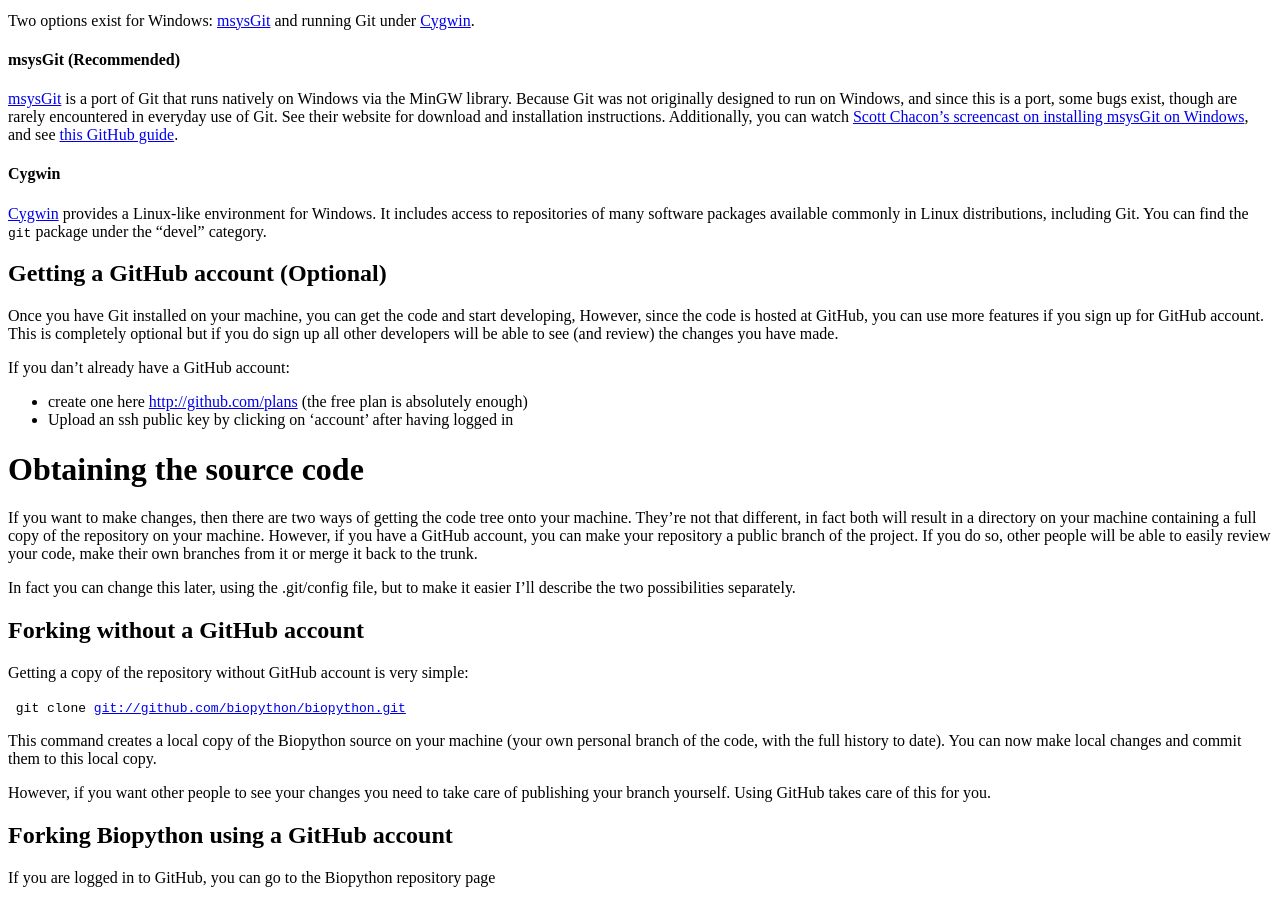
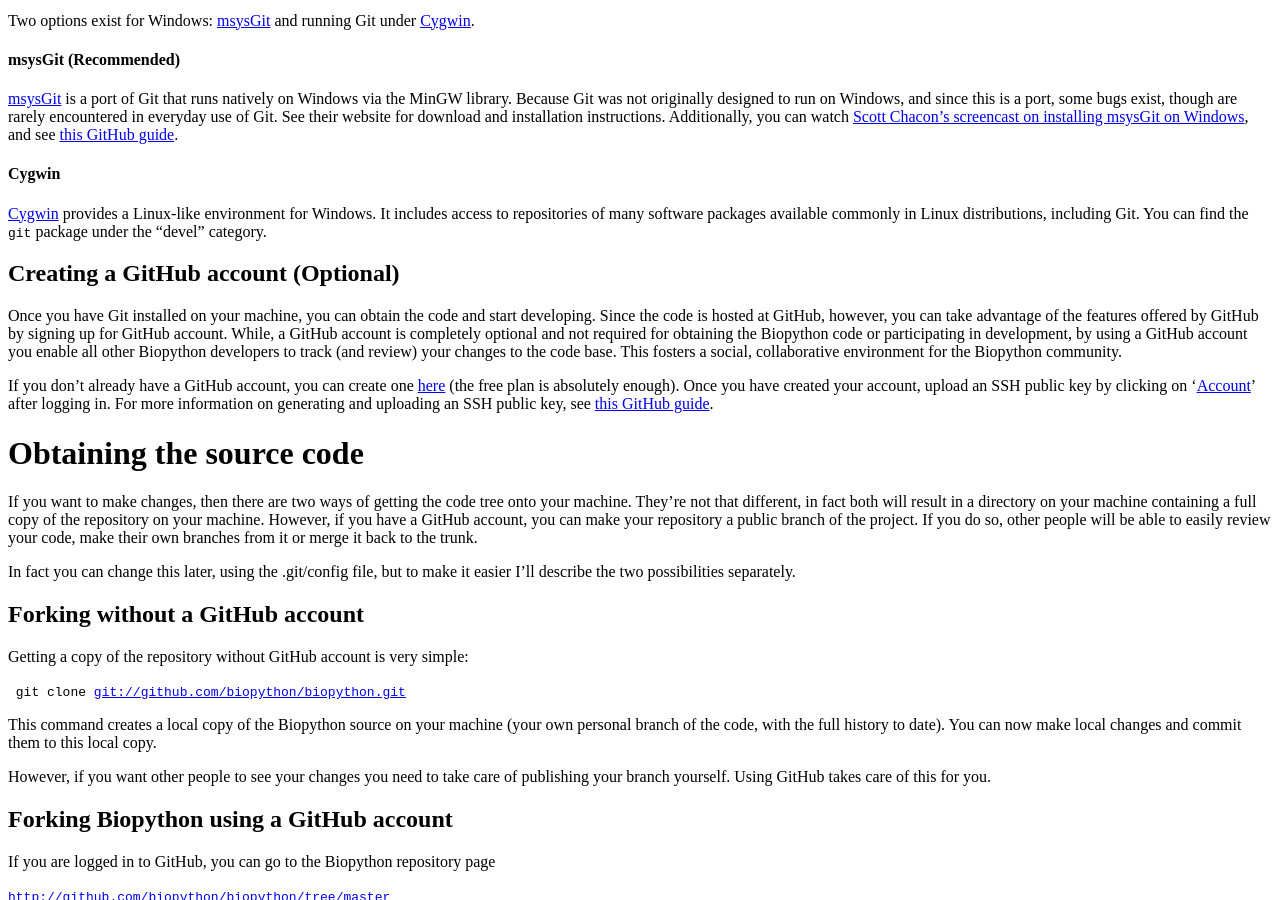
Before and after one commit to biopython/biopython.github.io, a Jekyll site: the page built from wiki/GitMigration.md, in a window 1280 px wide and 900 px high, scrolled down 644 px. Built offline with Jekyll 4.4.1, drawn with Linux system fonts in a browser that asks for light colours.

Commit message:
/* Getting a GitHub account (Optional) */ Elucidating the explanation.

```diff
--- a/wiki/GitMigration.md
+++ b/wiki/GitMigration.md
@@ -68,21 +68,24 @@ Windows. It includes access to repositories of many software packages
 available commonly in Linux distributions, including Git. You can find
 the `git` package under the "devel" category.
 
-Getting a GitHub account (Optional)
------------------------------------
+Creating a GitHub account (Optional)
+------------------------------------
 
-Once you have Git installed on your machine, you can get the code and
-start developing, However, since the code is hosted at GitHub, you can
-use more features if you sign up for GitHub account. This is completely
-optional but if you do sign up all other developers will be able to see
-(and review) the changes you have made.
+Once you have Git installed on your machine, you can obtain the code and
+start developing. Since the code is hosted at GitHub, however, you can
+take advantage of the features offered by GitHub by signing up for
+GitHub account. While, a GitHub account is completely optional and not
+required for obtaining the Biopython code or participating in
+development, by using a GitHub account you enable all other Biopython
+developers to track (and review) your changes to the code base. This
+fosters a social, collaborative environment for the Biopython community.
 
-If you dan't already have a GitHub account:
-
--   create one here <http://github.com/plans> (the free plan is
-    absolutely enough)
--   Upload an ssh public key by clicking on 'account' after having
-    logged in
+If you don't already have a GitHub account, you can create one
+[here](http://github.com/plans) (the free plan is absolutely enough).
+Once you have created your account, upload an SSH public key by clicking
+on '[Account](https://github.com/account/)' after logging in. For more
+information on generating and uploading an SSH public key, see [this
+GitHub guide](http://github.com/guides/providing-your-ssh-key).
 
 Obtaining the source code
 =========================
```
Also changed, not shown: 1 other file.
